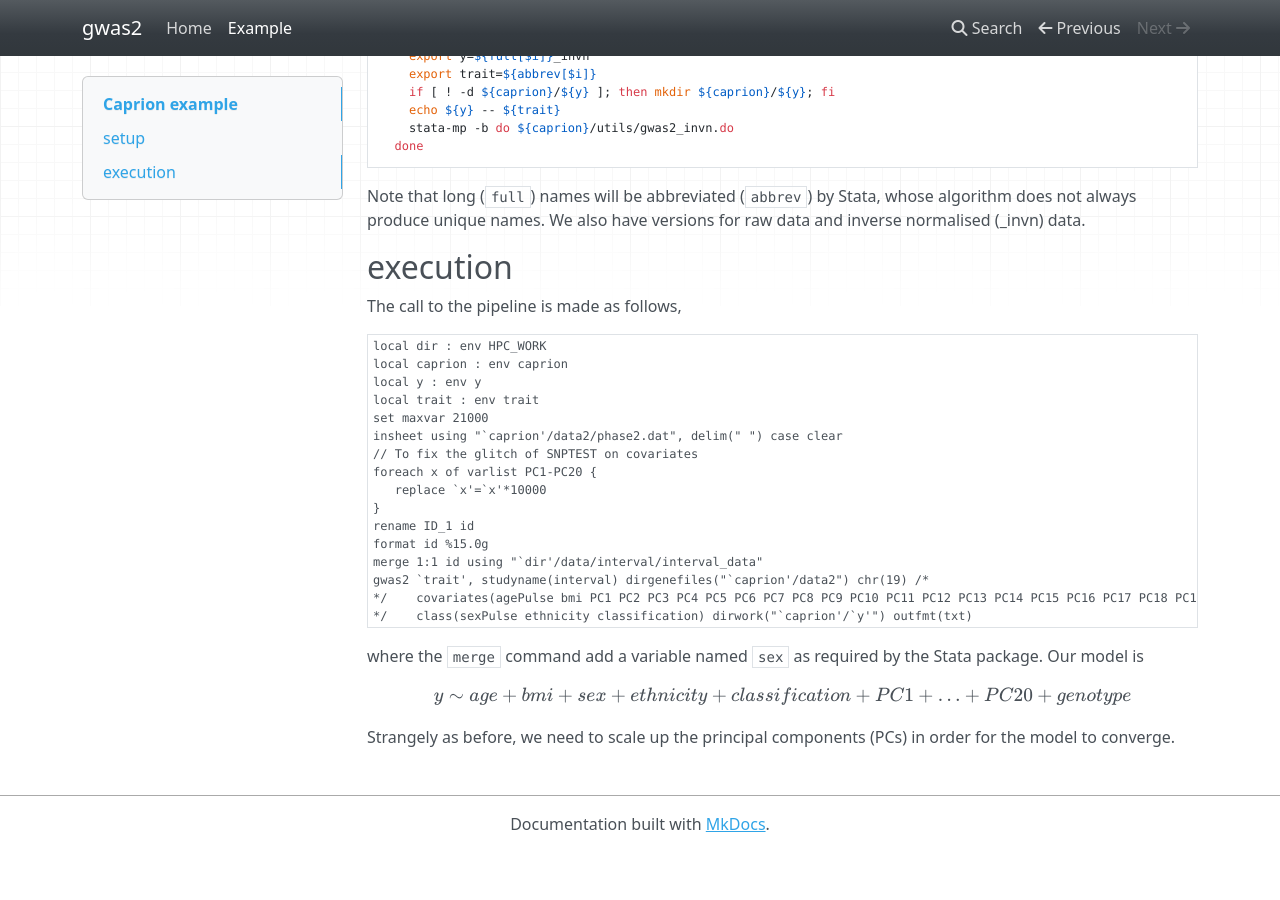
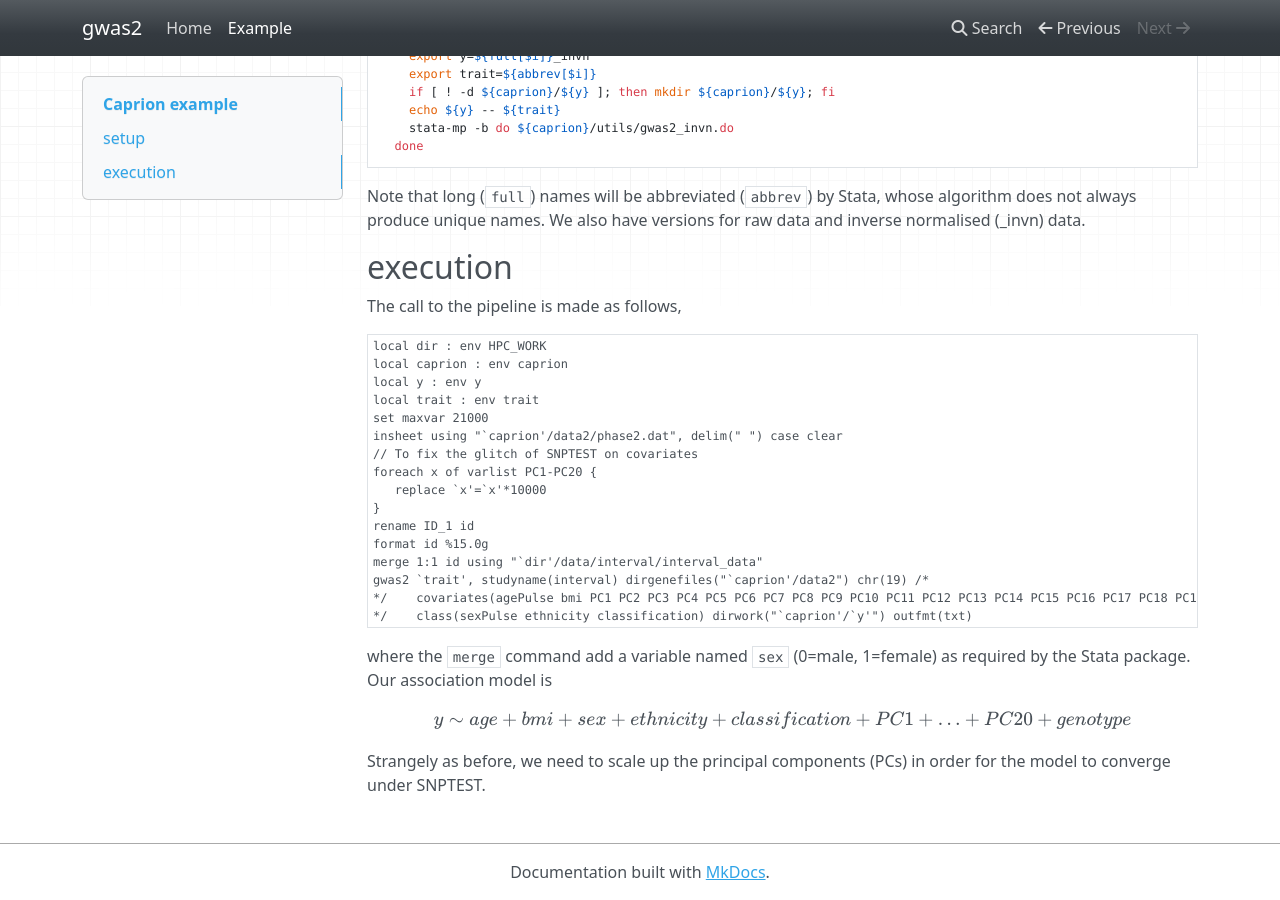
Before and after one commit to jinghuazhao/gwas2, an MkDocs documentation site: the page built from docs/Caprion.md, in a window 1280 px wide and 900 px high, scrolled down 733 px. Built offline with MkDocs 1.6.1, drawn with Linux system fonts in a browser that asks for light colours; nearby versions of some CDN libraries; a script that is not in the unit is left out; before the commit the page ends 1585 px from its top, so only the background shows below that.

Commit message:
gwas2 utitlities

````diff
--- a/docs/Caprion.md
+++ b/docs/Caprion.md
@@ -67,8 +67,8 @@ gwas2 `trait', studyname(interval) dirgenefiles("`caprion'/data2") chr(19) /*
 */    class(sexPulse ethnicity classification) dirwork("`caprion'/`y'") outfmt(txt)
 ```
 
-where the `merge` command add a variable named `sex` as required by the Stata package. Our model is
+where the `merge` command add a variable named `sex` (0=male, 1=female) as required by the Stata package. Our association model is
 
 $$y \sim age + bmi + sex + ethnicity + classification + PC1 + \ldots + PC20 + genotype$$
 
-Strangely as before, we need to scale up the principal components (PCs) in order for the model to converge.
+Strangely as before, we need to scale up the principal components (PCs) in order for the model to converge under SNPTEST.
````
Also changed, not shown: docs/README.md (+1 -1 lines).
